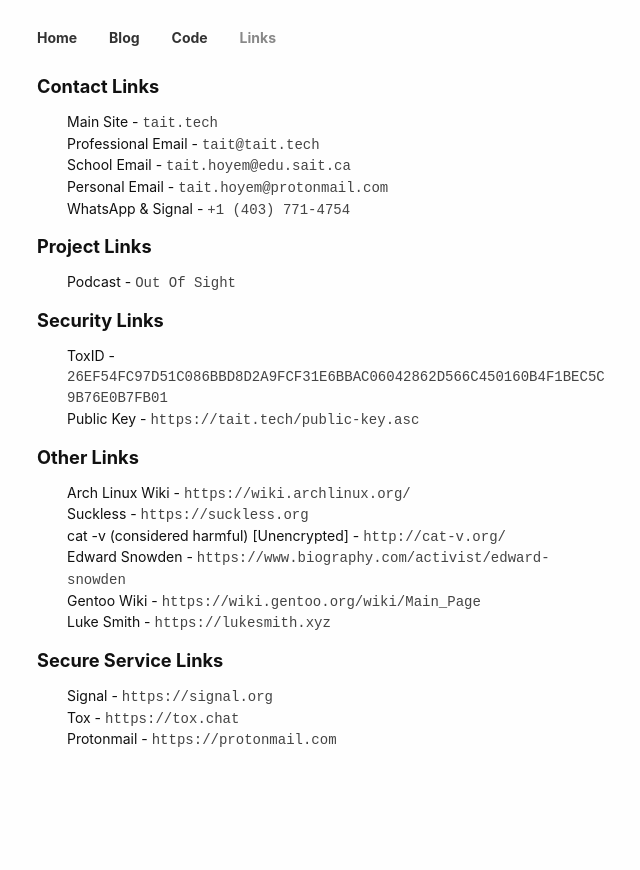
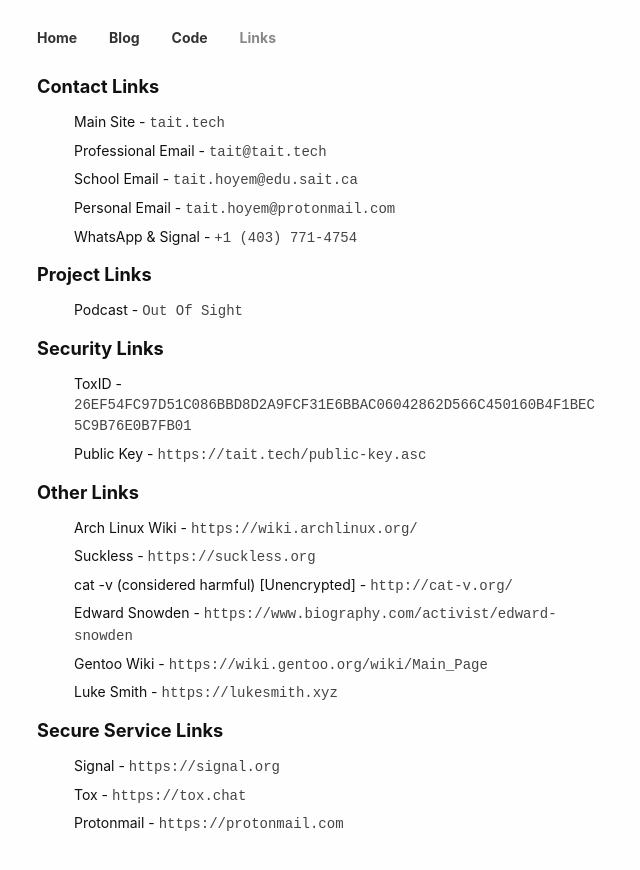
Before and after one commit to TTWNO/tait.tech, a Jekyll site: the page built from links/index.html, in a window 1280 px wide. Shown: the top 870 px of the page, without its empty margins (303-943 px from the left). Built offline with Jekyll 4.4.1, drawn with Linux system fonts in a browser that asks for light colours.

Commit message:
Add padding to links

```diff
--- a/_sass/main.scss
+++ b/_sass/main.scss
@@ -177,7 +177,7 @@
   word-wrap: break-word;
 }
 .contact-info p {
-  margin: 0;
+  margin: 7px;
   padding: 0;
 }
 
```
Also changed, not shown: 3 other files.
